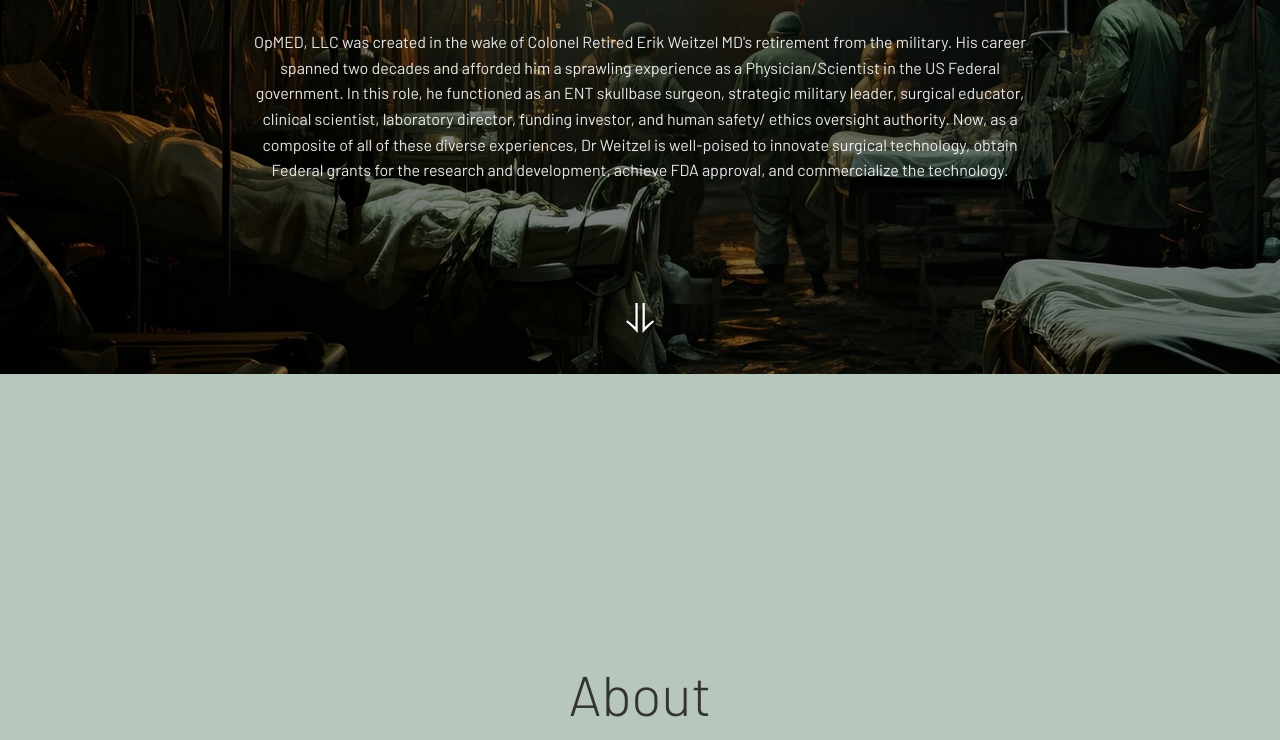
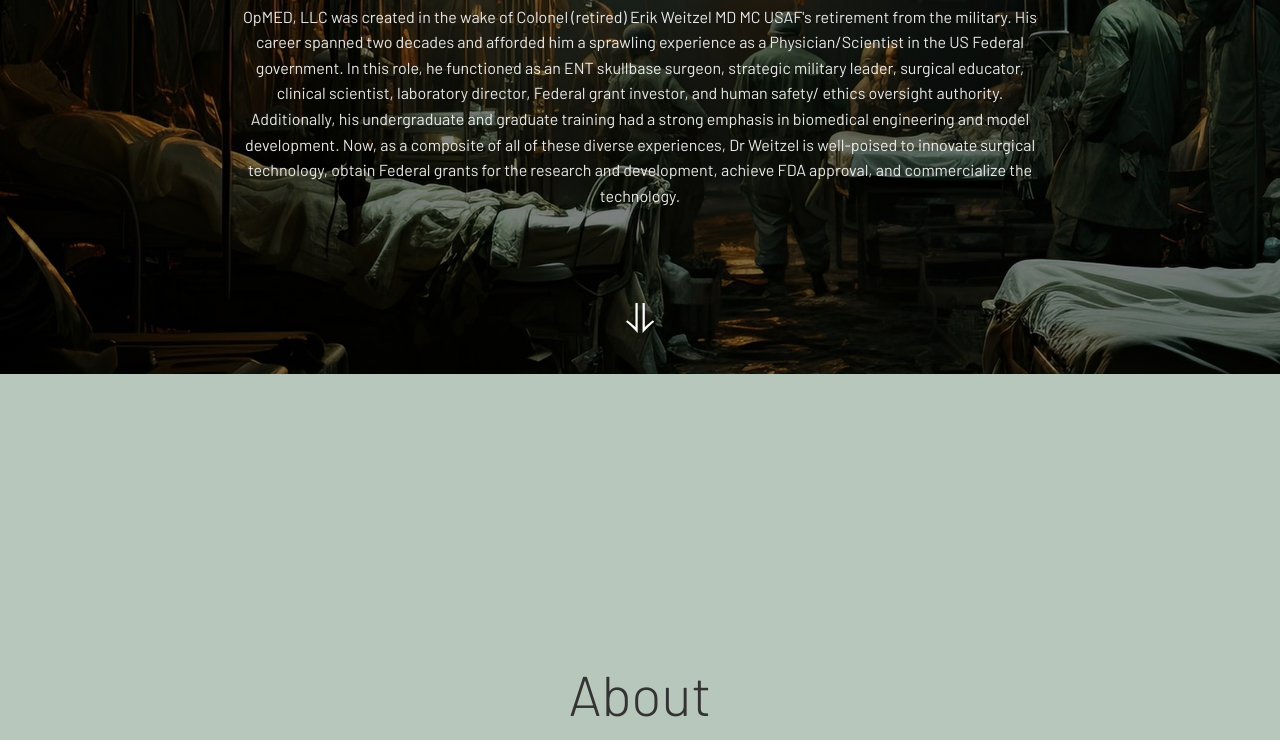
Before and after one commit to weitzelerik/opmed, a plain HTML site: page index.html in a window 1280 px wide. Shown: the part 306-1046 px from the top of the page. Drawn offline with Linux system fonts and the light colour scheme.

Commit message:
Update index.html

```diff
--- a/index.html
+++ b/index.html
@@ -19,12 +19,13 @@
                 Operational and Operative Medical Engineering Deliverables
             </div>
             <div class="desc">
-                OpMED, LLC was created in the wake of Colonel Retired Erik Weitzel MD's retirement from the military.
+                OpMED, LLC was created in the wake of Colonel (retired) Erik Weitzel MD MC USAF's retirement from the military.
                 His career spanned two decades and afforded him a sprawling experience as a Physician/Scientist in the
                 US Federal government.  In this role, he functioned as an ENT skullbase surgeon, strategic military
-                leader, surgical educator, clinical scientist, laboratory director, funding investor, and human safety/
-                ethics oversight authority.  Now, as a composite of all of these diverse experiences, Dr Weitzel is
-                well-poised to innovate surgical technology, obtain Federal grants for the research and development,
+                leader, surgical educator, clinical scientist, laboratory director, Federal grant investor, and human safety/
+                ethics oversight authority.  Additionally, his undergraduate and graduate training had a strong emphasis in
+                biomedical engineering and model development.  Now, as a composite of all of these diverse experiences, Dr Weitzel
+                is well-poised to innovate surgical technology, obtain Federal grants for the research and development,
                 achieve FDA approval, and commercialize the technology.
             </div>
             <div id="scrollicon">&#x2965</div>
@@ -38,7 +39,7 @@
         </section>
 
         <section id="contact">
-            <h2 class="OpMED, LLC">Contact</h2>
+            <h2 class="company-name">Contact</h2>
             <div class="desc">
                 <p>weitzelerik@gmail.com</p>
             </div>
```
